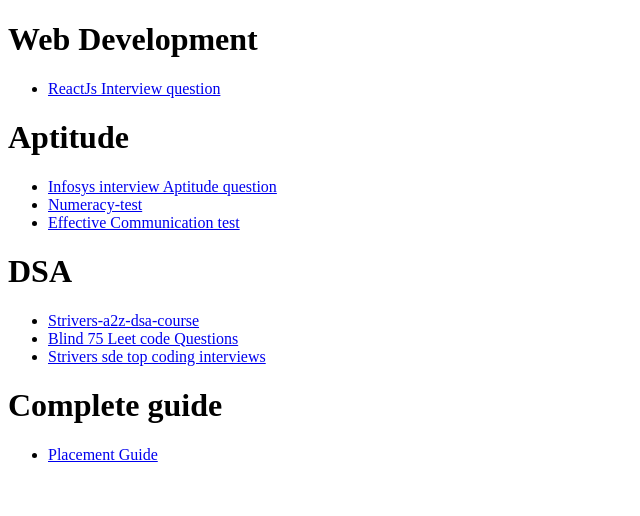
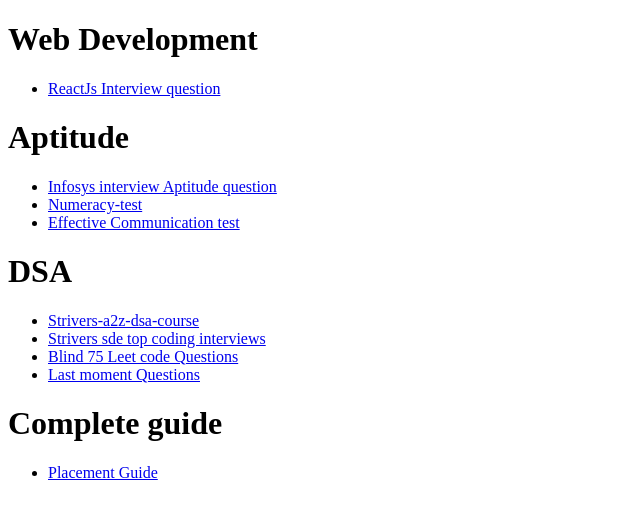
Before and after one commit to shivamgupta002/resource, a plain HTML site: page index.html in a window 1280 px wide. Shown: the whole page, without its empty margins (0-640 px from the left). Drawn offline with Linux system fonts and the light colour scheme.

Commit message:
add one more link

```diff
--- a/index.html
+++ b/index.html
@@ -32,12 +32,16 @@
                 target="_blank">Strivers-a2z-dsa-course</a>
         </li>
         <li>
+            <a href="https://takeuforward.org/interviews/strivers-sde-sheet-top-coding-interview-problems"
+                target="_blank">Strivers sde top coding interviews</a>
+        </li>
+        <li>
             <a href="https://takeuforward.org/interviews/blind-75-leetcode-problems-detailed-video-solutions"
                 target="_blank">Blind 75 Leet code Questions</a>
         </li>
         <li>
-            <a href="https://takeuforward.org/interviews/strivers-sde-sheet-top-coding-interview-problems"
-                target="_blank">Strivers sde top coding interviews</a>
+            <a href="https://takeuforward.org/interview-sheets/strivers-79-last-moment-dsa-sheet-ace-interviews"
+                target="_blank">Last moment Questions</a>
         </li>
     </ul>
 
```
